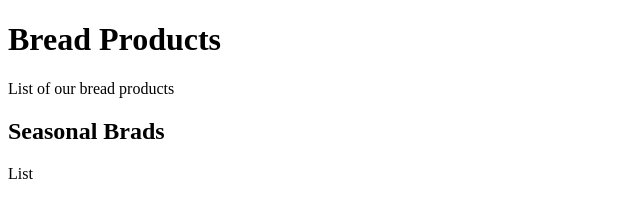
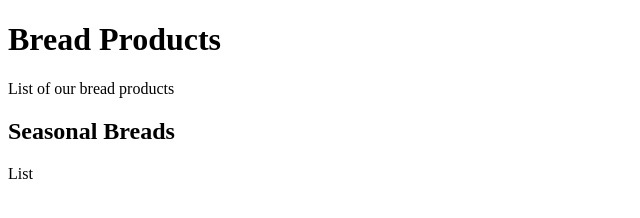
Before and after one commit to bradleydavidsmith/com.bread.demo, a plain HTML site: page WebContents/index.html in a window 1280 px wide. Shown: the full height of the page, 0-640 px from the left. Drawn offline with Linux system fonts and the light colour scheme.

Commit message:
corrected spelling in index

```diff
--- a/WebContents/index.html
+++ b/WebContents/index.html
@@ -8,7 +8,7 @@
 
 	<p>List of our bread products</p>
 
-	<h2>Seasonal Brads</h2>
+	<h2>Seasonal Breads</h2>
 
 	<p>List</p>
 
```
